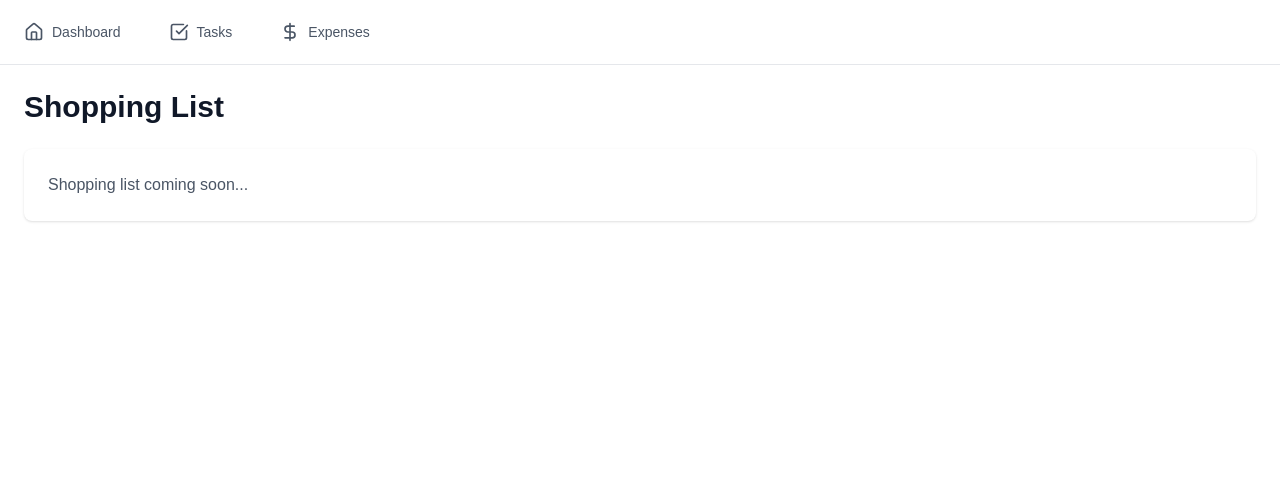
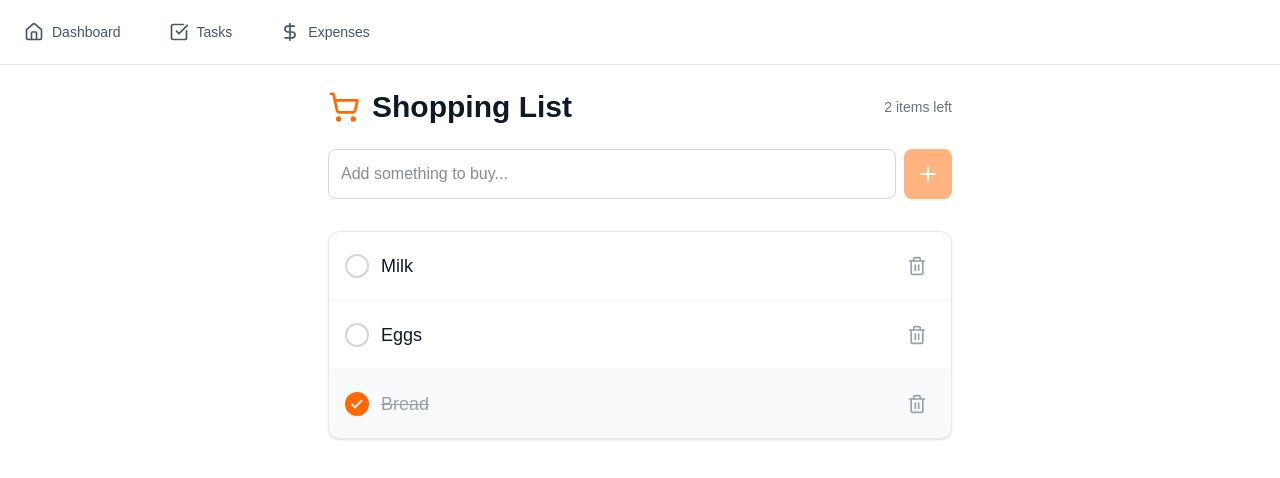
Before and after one commit to lazyboxDude/Household_App_byStonies, a Next.js app: page /shopping in a window 1280 px wide. Shown: the top 478 px of the page. Built offline with nearby package versions, Linux system fonts and the light colour scheme.

Commit message:
shoping list comit 1

```diff
--- a/app/shopping/page.tsx
+++ b/app/shopping/page.tsx
@@ -1,9 +1,140 @@
+"use client";
+
+import { useState } from "react";
+import { Plus, Trash2, ShoppingCart } from "lucide-react";
+
+interface ShoppingItem {
+  id: string;
+  text: string;
+  completed: boolean;
+}
+
 export default function ShoppingPage() {
+  const [items, setItems] = useState<ShoppingItem[]>([
+    { id: "1", text: "Milk", completed: false },
+    { id: "2", text: "Eggs", completed: false },
+    { id: "3", text: "Bread", completed: true },
+  ]);
+  const [newItem, setNewItem] = useState("");
+
+  const addItem = (e: React.FormEvent) => {
+    e.preventDefault();
+    if (!newItem.trim()) return;
+
+    const item: ShoppingItem = {
+      id: Date.now().toString(),
+      text: newItem.trim(),
+      completed: false,
+    };
+
+    setItems([item, ...items]);
+    setNewItem("");
+  };
+
+  const toggleItem = (id: string) => {
+    setItems(
+      items.map((item) =>
+        item.id === id ? { ...item, completed: !item.completed } : item
+      )
+    );
+  };
+
+  const deleteItem = (id: string) => {
+    setItems(items.filter((item) => item.id !== id));
+  };
+
   return (
-    <div className="p-6">
-      <h1 className="text-3xl font-bold mb-6 text-gray-900 dark:text-white">Shopping List</h1>
-      <div className="bg-white dark:bg-gray-800 rounded-lg shadow p-6">
-        <p className="text-gray-600 dark:text-gray-300">Shopping list coming soon...</p>
+    <div className="p-6 max-w-2xl mx-auto">
+      <div className="flex items-center justify-between mb-6">
+        <h1 className="text-3xl font-bold text-gray-900 dark:text-white flex items-center">
+          <ShoppingCart className="mr-3 w-8 h-8 text-orange-500" />
+          Shopping List
+        </h1>
+        <span className="text-sm text-gray-500 dark:text-gray-400">
+          {items.filter((i) => !i.completed).length} items left
+        </span>
+      </div>
+
+      {/* Add Item Form */}
+      <form onSubmit={addItem} className="mb-8">
+        <div className="flex gap-2">
+          <input
+            type="text"
+            value={newItem}
+            onChange={(e) => setNewItem(e.target.value)}
+            placeholder="Add something to buy..."
+            className="flex-1 p-3 rounded-lg border border-gray-300 dark:border-gray-700 bg-white dark:bg-gray-800 text-gray-900 dark:text-white focus:ring-2 focus:ring-orange-500 focus:border-transparent outline-none transition-all"
+          />
+          <button
+            type="submit"
+            disabled={!newItem.trim()}
+            className="bg-orange-500 hover:bg-orange-600 text-white p-3 rounded-lg transition-colors disabled:opacity-50 disabled:cursor-not-allowed flex items-center"
+          >
+            <Plus className="w-6 h-6" />
+          </button>
+        </div>
+      </form>
+
+      {/* Shopping List */}
+      <div className="bg-white dark:bg-gray-800 rounded-xl shadow-sm border border-gray-200 dark:border-gray-700 overflow-hidden">
+        {items.length === 0 ? (
+          <div className="p-8 text-center text-gray-500 dark:text-gray-400">
+            <p>Your shopping list is empty!</p>
+          </div>
+        ) : (
+          <ul className="divide-y divide-gray-100 dark:divide-gray-700">
+            {items.map((item) => (
+              <li
+                key={item.id}
+                className={`flex items-center justify-between p-4 hover:bg-gray-50 dark:hover:bg-gray-700/50 transition-colors ${
+                  item.completed ? "bg-gray-50 dark:bg-gray-800/50" : ""
+                }`}
+              >
+                <div className="flex items-center flex-1 gap-3 cursor-pointer" onClick={() => toggleItem(item.id)}>
+                  <div
+                    className={`w-6 h-6 rounded-full border-2 flex items-center justify-center transition-colors ${
+                      item.completed
+                        ? "bg-orange-500 border-orange-500"
+                        : "border-gray-300 dark:border-gray-600 hover:border-orange-500"
+                    }`}
+                  >
+                    {item.completed && (
+                      <svg
+                        className="w-4 h-4 text-white"
+                        fill="none"
+                        viewBox="0 0 24 24"
+                        stroke="currentColor"
+                      >
+                        <path
+                          strokeLinecap="round"
+                          strokeLinejoin="round"
+                          strokeWidth={3}
+                          d="M5 13l4 4L19 7"
+                        />
+                      </svg>
+                    )}
+                  </div>
+                  <span
+                    className={`text-lg transition-all ${
+                      item.completed
+                        ? "text-gray-400 line-through"
+                        : "text-gray-900 dark:text-white"
+                    }`}
+                  >
+                    {item.text}
+                  </span>
+                </div>
+                <button
+                  onClick={() => deleteItem(item.id)}
+                  className="text-gray-400 hover:text-red-500 p-2 rounded-full hover:bg-red-50 dark:hover:bg-red-900/20 transition-colors"
+                  aria-label="Delete item"
+                >
+                  <Trash2 className="w-5 h-5" />
+                </button>
+              </li>
+            ))}
+          </ul>
+        )}
       </div>
     </div>
   );
```
